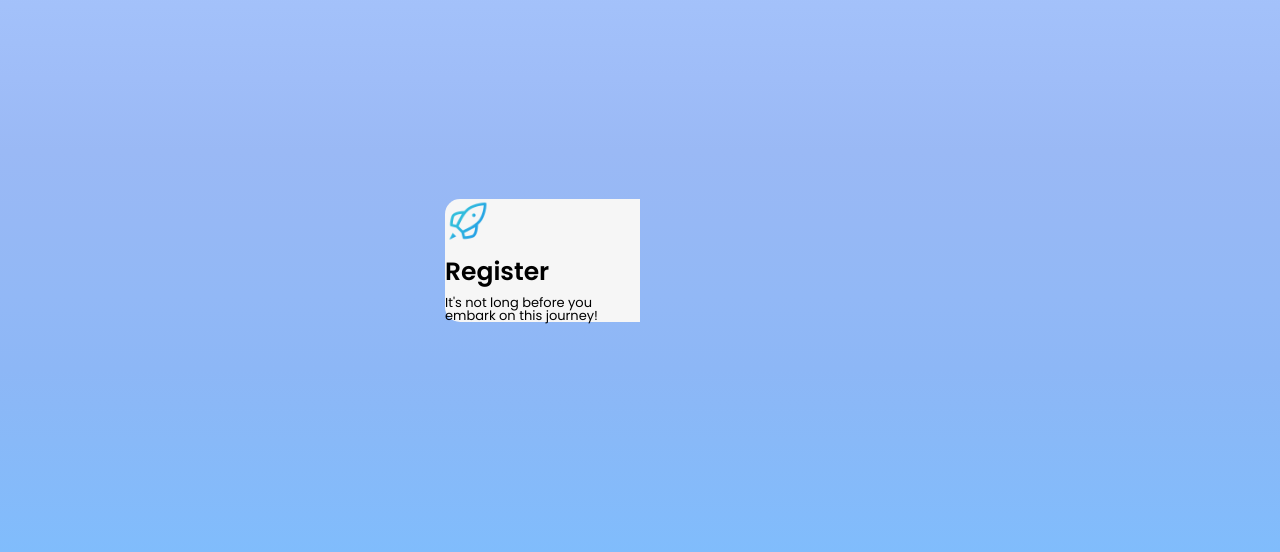
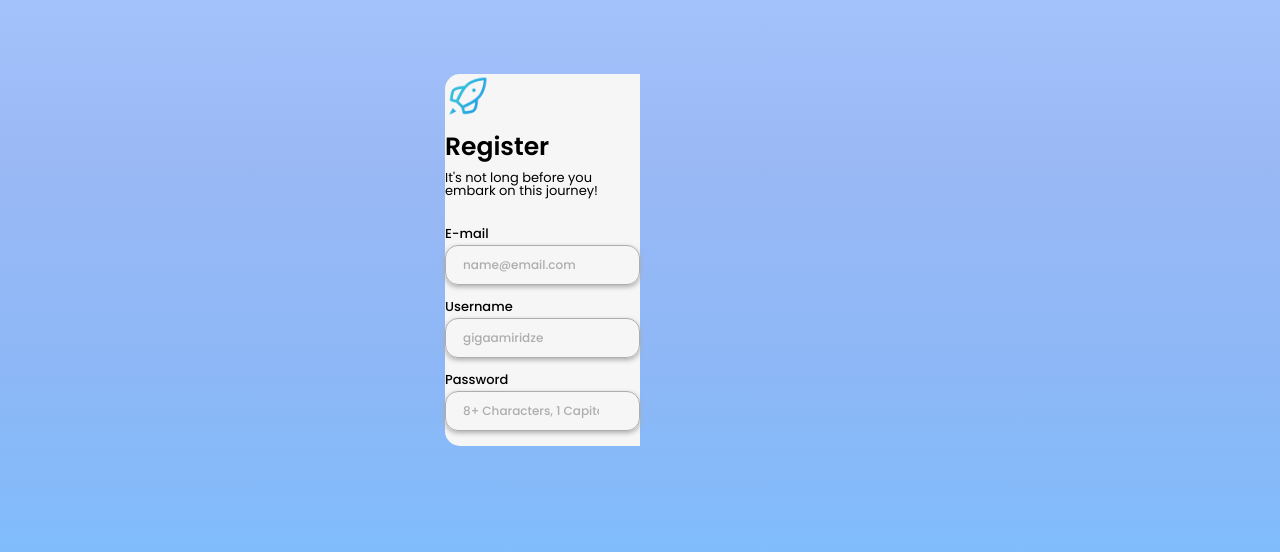
Before and after one commit to gigaamiridze/react-registration-form, a React (Create React App) app: page / in a window 1280 px wide. Shown: the part 140-692 px from the top of the page. Built offline with nearby package versions, Linux system fonts and the light colour scheme.

Commit message:
Added input fields and styles

```diff
--- a/src/components/Form.jsx
+++ b/src/components/Form.jsx
@@ -10,6 +10,29 @@ function Form() {
           <img src={logo} className='logo' alt="Logo" />
           <h3>register</h3>
           <p>It's not long before you embark on this journey!</p>
+          <form>
+            <div className='form-group'>
+              <label htmlFor="email">E-mail</label>
+              <div className='input-box'>
+                <input type="email" placeholder='name@email.com' name='email' id='email' />
+                <i className='fa-regular fa-at'></i>
+              </div>
+            </div>
+            <div className='form-group'>
+              <label htmlFor="username">Username</label>
+              <div className='input-box'>
+                <input type="text" placeholder='gigaamiridze' name='username' id='username' />
+                <i className='fa-regular fa-user'></i>
+              </div>
+            </div>
+            <div className='form-group'>
+              <label htmlFor="password">Password</label>
+              <div className='input-box'>
+                <input type="password" placeholder='8+ Characters, 1 Capital letter' name='password' id='password' />
+                <i className='fa-solid fa-lock'></i>
+              </div>
+            </div>
+          </form>
         </div>
       </div>
       <div className='image-block'></div>
--- a/src/styles/App.css
+++ b/src/styles/App.css
@@ -51,3 +51,51 @@ body {
   font-weight: 400;
   color: var(--black);
 }
+form {
+  margin-top: 30px;
+}
+.form-group {
+  margin-bottom: 15px;
+}
+.form-group:nth-child(4) {
+  margin-bottom: 0;
+  display: flex;
+  align-items: flex-start;
+}
+label:not(.agree-label) {
+  font-size: 13px;
+  font-weight: 500;
+  margin-bottom: 5px;
+  display: block;
+}
+input:not(input[type='checkbox']) {
+  width: 100%;
+  height: 40px;
+  font-size: 12px;
+  font-weight: 500;
+  text-indent: 15px;
+  padding-right: 40px;
+  color: var(--black);
+  font-family: 'Poppins', sans-serif;
+  border: 1px solid var(--grey1);
+  border-radius: 13px;
+  outline: none;
+  background-color: transparent;
+  box-shadow: 0px 2px 5px var(--grey1);
+  transition: all 0.3s ease;
+}
+input::placeholder {
+  font-size: 12px;
+  font-weight: 500;
+  color: var(--grey1);
+}
+.form-group input:focus:not(input[type='checkbox']) {
+  border-color: var(--black);
+}
+.form-group i {
+  color: var(--grey1);
+  position: absolute;
+  top: 50%;
+  right: 10px;
+  transform: translateY(-50%);
+}
```
